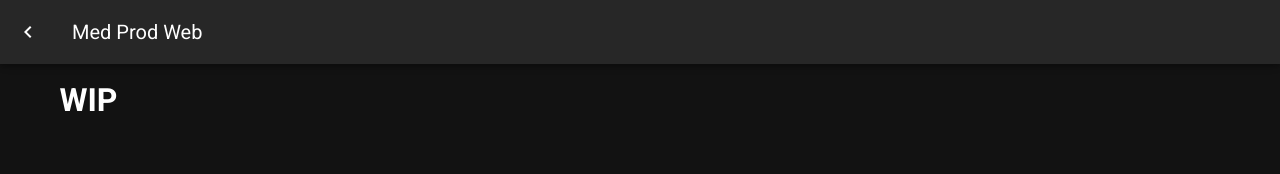
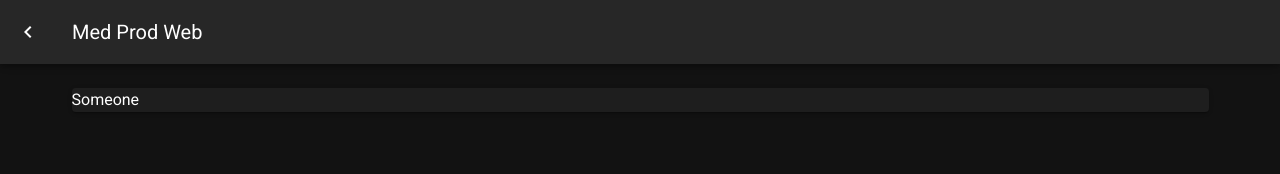
Before and after one commit to shell-raiser/Med-Prod-Web-UI, a Nuxt app: page /monitorPatients in a window 1280 px wide. Shown: the top 174 px of the page. Built offline with nearby package versions, Linux system fonts and the light colour scheme.

Commit message:
create card component & use it inside monitor page

```diff
--- /dev/null
+++ b/components/personCard.vue
@@ -0,0 +1,5 @@
+<template>
+    <v-card>
+        Someone
+    </v-card>
+</template>
--- a/pages/monitorPatients.vue
+++ b/pages/monitorPatients.vue
@@ -1,3 +1,7 @@
 <template>
-    <h1>WIP</h1>
+    <!-- <h1>WIP</h1> -->
+    <v-container>
+        <personCard />
+    </v-container>
+
 </template>
```
